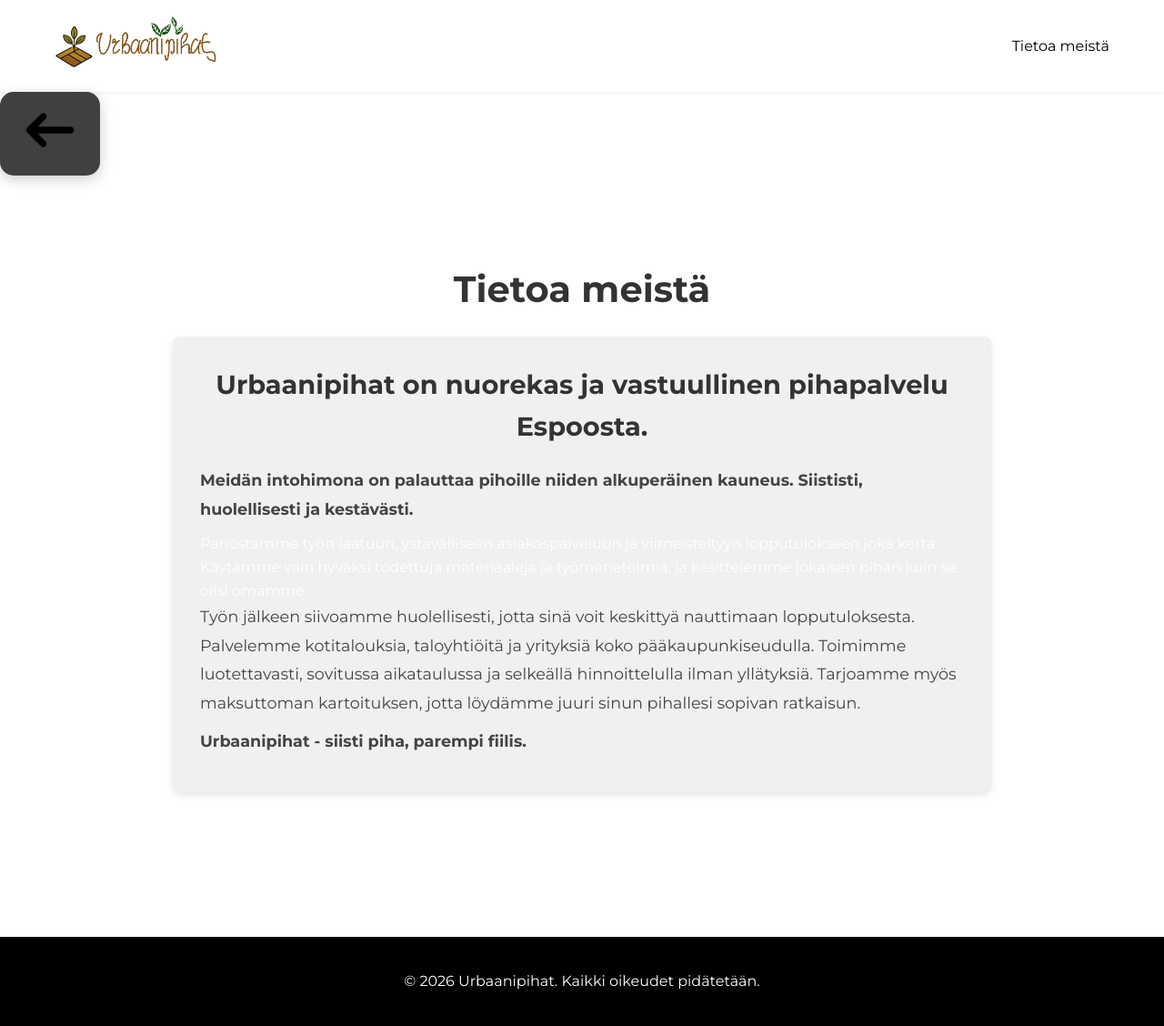
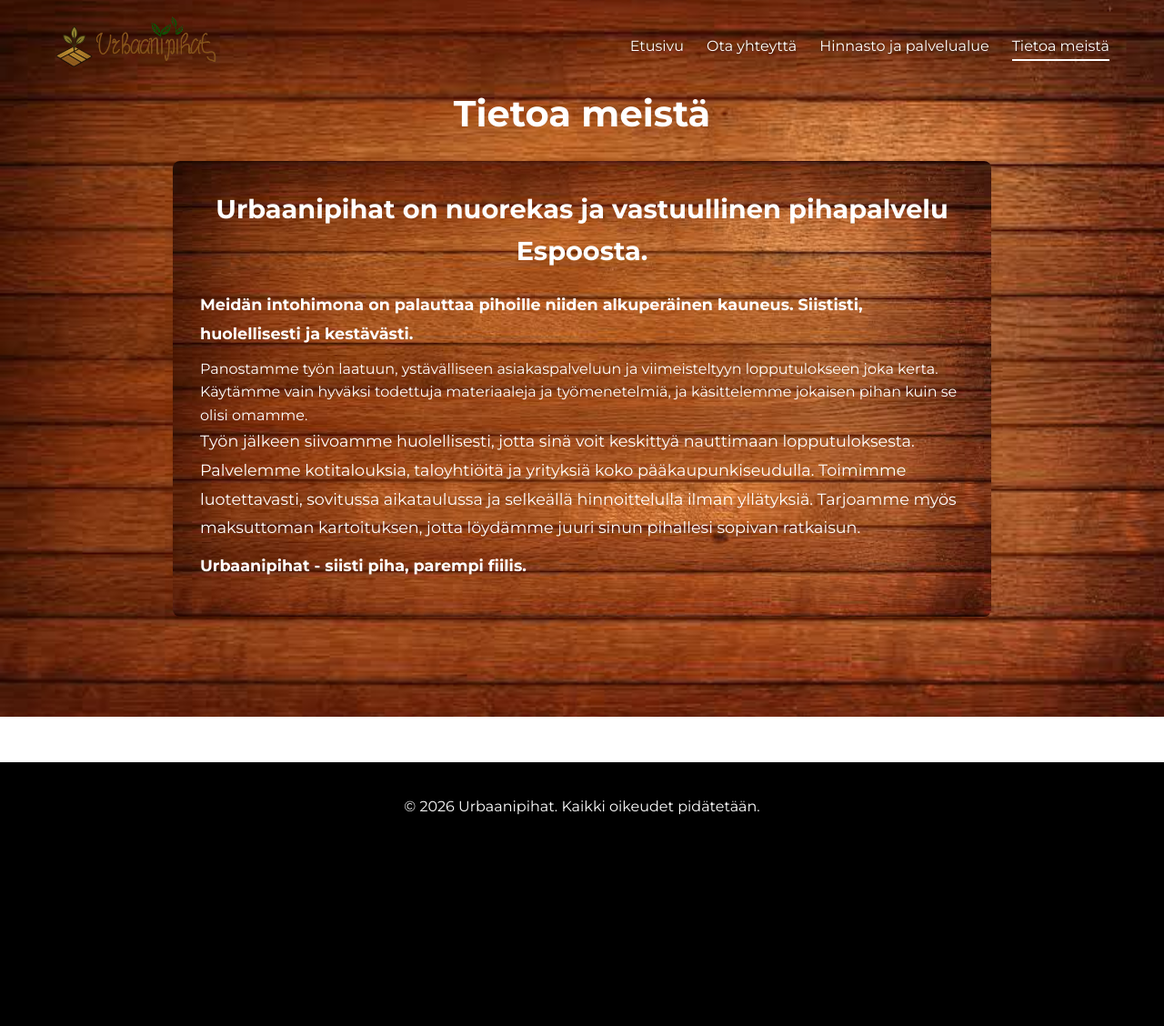
Before and after one commit to OttoSFelix/Terassivusto, a Flask app: page /info in a window 1280 px wide. Shown: the whole page at 91% size. After the commit the page ends 896 px from the top, so only its background shows below. Run offline with Flask 3, Linux system fonts and the light colour scheme.

Commit message:
info valmis

```diff
--- a/static/css/info.css
+++ b/static/css/info.css
@@ -2,7 +2,10 @@
 .contact-section {
     padding: 60px 20px;
     text-align: center;
-    background-color: #fff;
+    background-image: url("../images/Terassi_brown.png");
+    background-size: cover;
+    background-position: center;
+    background-attachment: fixed;
 }
 
 .paksu-lause {
@@ -11,7 +14,7 @@
 
 .contact-section h2 {
     font-size: 2.5em;
-    color: #333;
+    color: #fff;
     margin-bottom: 20px;
 }
 
@@ -19,11 +22,14 @@
     font-size: 1.1em;
     max-width: 1000px;
     margin: 0 auto 40px auto;
-    color: #555;
+    color: #fff;
 }
 
 .contact-info {
-    background-color: #f0f0f0;
+    background-image: url("../images/Terassi_brown.png");
+    background-size: cover;
+    background-position: center;
+    background-attachment: scroll;
     padding: 30px;
     border-radius: 8px;
     margin-bottom: 50px;
@@ -36,7 +42,7 @@
 
 .contact-info h3 {
     font-size: 1.8em;
-    color: #333;
+    color: #fff;
     margin-top: 0;
     margin-bottom: 20px;
     text-align: center; /* Center the heading within the info box */
@@ -44,7 +50,7 @@
 
 .contact-info p {
     font-size: 1.1em;
-    color: #444;
+    color: #fff;
     margin-bottom: 10px;
     line-height: 1.8;
 }
@@ -61,7 +67,7 @@
 
 .contact-form-container h3 {
     font-size: 1.8em;
-    color: #333;
+    color: #fff;
     margin-top: 0;
     margin-bottom: 30px;
     text-align: center; /* Center the heading within the form container */
@@ -75,7 +81,7 @@
     display: block; /* Labels on their own line */
     margin-bottom: 8px;
     font-weight: 600;
-    color: #333;
+    color: #fff;
 }
 
 .contact-form input[type="text"],
--- a/static/css/style.css
+++ b/static/css/style.css
@@ -353,7 +353,6 @@ footer {
     width: 100%;
     max-width: 600px;
     border-radius: 12px;
-    box-shadow: 0 20px 40px rgba(0,0,0,0.1);
     transition: transform 0.3s ease;
 }
 
--- a/templates/info.html
+++ b/templates/info.html
@@ -1,17 +1,15 @@
 {% extends "base.html" %}
 
 {% block title %}Urbaanipihat - Hinnasto ja palvelualue{% endblock %}
-
+{% block header_class %}transparent-header{% endblock %}
 {% block extra_css %}
 <link rel="stylesheet" href="{{ url_for('static', filename='css/info.css') }}">
 {% endblock %}
 
 {% block content %}
-<a href="/etusivu" class="btn"><img src="{{ url_for('static', filename='images/arrow.png') }}" alt="Logo" class="logo-icon"></a>
 <section class="contact-section">
     <div class="container">
         <h2>Tietoa meistä</h2>
-
         <div class="contact-info">
             <h3>Urbaanipihat on nuorekas ja vastuullinen pihapalvelu Espoosta.</h3>
                 <p class="paksu-lause">Meidän intohimona on palauttaa pihoille niiden alkuperäinen kauneus. Siististi, huolellisesti ja kestävästi.</p>
@@ -23,7 +21,6 @@
                         Toimimme luotettavasti, sovitussa aikataulussa ja selkeällä hinnoittelulla ilman yllätyksiä. Tarjoamme myös maksuttoman kartoituksen, jotta löydämme juuri sinun pihallesi sopivan ratkaisun.</p>
             </div>
             <p class="paksu-lause">Urbaanipihat - siisti piha, parempi fiilis.</p>
-
         </div>
     </div>
 </section>
```
Also changed, not shown: 1 other file.
